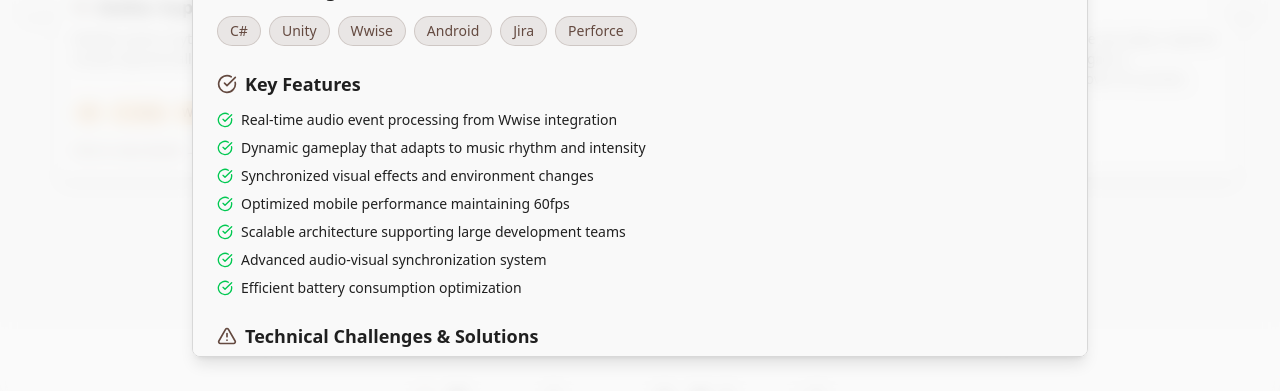
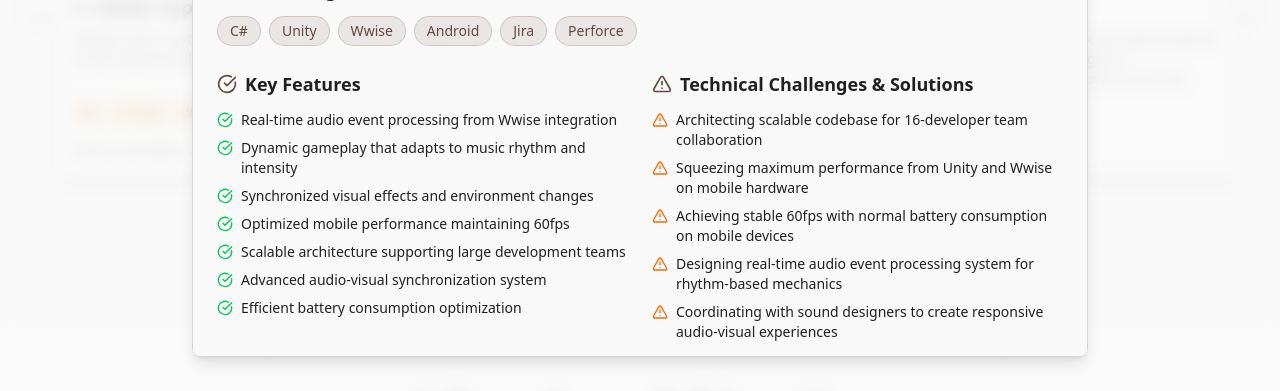
Before and after one commit to Hezaerd/hezaerd.com, a Next.js app: page / in a window 1280 px wide. Both pictures are taken after a click on the element 242 px from the left and 1791 px from the top of the page. Shown: the part 1794-2185 px from the top of the page. Built offline with nearby package versions, Linux system fonts and the light colour scheme; no server answers.

Commit message:
feat: enhance project modal to display features and challenges in a unified layout

```diff
--- a/src/components/project-modal.tsx
+++ b/src/components/project-modal.tsx
@@ -136,6 +136,9 @@ export function ProjectModal({ project, isOpen, onClose }: ProjectModalProps) {
 						</div>
 					)}
 
+					{/* Features & Challenges */}
+					{((project.features && project.features.length > 0) || (project.challenges && project.challenges.length > 0)) && (
+						<div className="grid grid-cols-1 md:grid-cols-2 gap-6">
 							{/* Features */}
 							{project.features && project.features.length > 0 && (
 								<div>
@@ -171,6 +174,8 @@ export function ProjectModal({ project, isOpen, onClose }: ProjectModalProps) {
 									</ul>
 								</div>
 							)}
+						</div>
+					)}
 
 					{/* Tags */}
 					<div>
```
Lines whose indentation alone changed are shown as unchanged.
